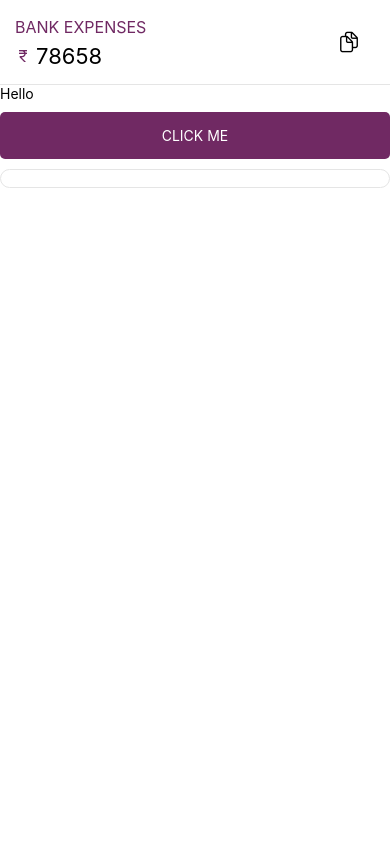
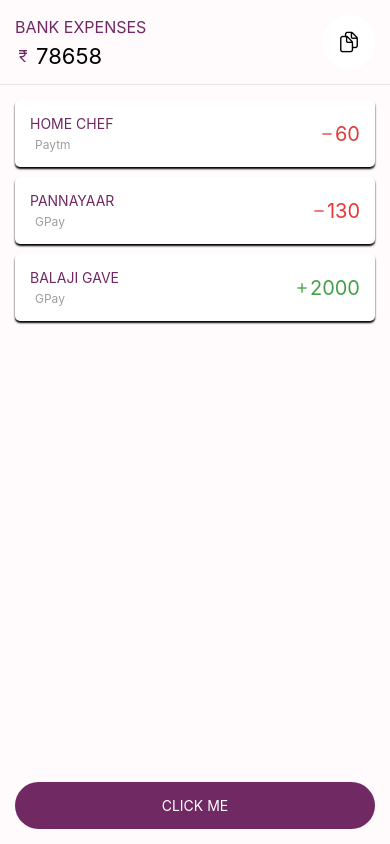
Before and after one commit to ASakkeer/rn-my-journey, a React Native app: screen / in a window 390 px wide. Built offline with nearby package versions, Linux system fonts and the light colour scheme.

Commit message:
Base cord view implememnted

```diff
--- a/App.js
+++ b/App.js
@@ -1,5 +1,6 @@
 import React from 'react';
 import {StyleSheet} from 'react-native';
+import {SafeAreaProvider} from 'react-native-safe-area-context';
 import {
   BreakSpace,
   Button,
@@ -7,23 +8,52 @@ import {
   TextInput,
   View,
 } from './src/components/common';
-import {Header} from './src/components/layout';
-import {WHITE} from './src/utils/colors';
+import {Card, Header} from './src/components/layout';
+import {PRIMARY_LIGHT, WHITE} from './src/utils/colors';
+
+const dummyData = [
+  {
+    id: 1,
+    title: 'HOME CHEF',
+    description: 'Paytm',
+    type: 'd',
+    value: '60',
+  },
+  {
+    id: 2,
+    title: 'PANNAYAAR',
+    description: 'GPay',
+    type: 'd',
+    value: '130',
+  },
+  {
+    id: 3,
+    title: 'BALAJI GAVE',
+    description: 'GPay',
+    type: 'c',
+    value: '2000',
+  },
+];
 
 function App() {
   return (
-    <View flex={1} backgroundColor={WHITE}>
+    <SafeAreaProvider>
+      <View flex={1} backgroundColor={PRIMARY_LIGHT}>
         <Header title="BANK EXPENSES" total={78658} />
-      <Text>Hello</Text>
-      <BreakSpace />
+        <View vPadding={15} hPadding={15} flex={1}>
+          <View flex={1}>
+            {dummyData?.map(item => (
+              <Card itemData={item} key={item?.id} />
+            ))}
+          </View>
           <Button>
             <Text textCenter color={WHITE}>
               CLICK ME
             </Text>
           </Button>
-      <BreakSpace />
-      <TextInput borderWidth={1} borderRadius={50} />
         </View>
+      </View>
+    </SafeAreaProvider>
   );
 }
 
--- a/package.json
+++ b/package.json
@@ -12,6 +12,7 @@
   "dependencies": {
     "react": "18.2.0",
     "react-native": "0.73.4",
+    "react-native-safe-area-context": "^4.9.0",
     "react-native-vector-icons": "^10.0.3"
   },
   "devDependencies": {
--- a/src/components/common/Button.js
+++ b/src/components/common/Button.js
@@ -59,7 +59,7 @@ const styles = StyleSheet.create({
     backgroundColor: PRIMARY,
     paddingVertical: 15,
     paddingHorizontal: 15,
-    borderRadius: 5,
+    borderRadius: 50,
   },
   disabledButton: {
     opacity: 0.4,
--- /dev/null
+++ b/src/components/layout/Card.js
@@ -0,0 +1,77 @@
+import React from 'react';
+import {
+  View,
+  Text,
+  Button,
+  MaterialIcons,
+  Ionicons,
+  MaterialCommunityIcons,
+} from '../common';
+import {StyleSheet} from 'react-native';
+import {
+  DANGER,
+  DARK,
+  GREY_MEDIUM,
+  GREY_X_LIGHT,
+  PRIMARY,
+  SUCCESS,
+  WHITE,
+} from '../../utils/colors';
+
+const Card = React.memo(function Card({itemData, marginBottom = 10}) {
+  return (
+    <View
+      style={[styles.cardContainer, marginBottom && {marginBottom}]}
+      row
+      vPadding={15}
+      hPadding={15}>
+      <View flex={1}>
+        <View style={styles.userInfo} row aCenter>
+          <Text color={PRIMARY}>{itemData?.title}</Text>
+        </View>
+        <View row aCenter>
+          <Text style={styles.balanceText}>{itemData?.description}</Text>
+        </View>
+      </View>
+      <View jCenter row aCenter>
+        <MaterialCommunityIcons
+          name={itemData?.type === 'd' ? 'minus' : 'plus'}
+          color={itemData?.type === 'd' ? DANGER : SUCCESS}
+          size={16}
+        />
+
+        <Text
+          style={styles.total}
+          color={itemData?.type === 'd' ? DANGER : SUCCESS}>
+          {itemData?.value}
+        </Text>
+      </View>
+    </View>
+  );
+});
+
+const styles = StyleSheet.create({
+  cardContainer: {
+    borderColor: GREY_X_LIGHT,
+    backgroundColor: WHITE,
+    borderRadius: 5,
+    shadowColor: '#000',
+    shadowOffset: {width: 0, height: 2},
+    shadowOpacity: 3,
+    shadowRadius: 2,
+    elevation: 2,
+  },
+  userInfo: {
+    marginBottom: 5,
+  },
+  balanceText: {
+    marginLeft: 5,
+    color: GREY_MEDIUM,
+    fontSize: 12,
+  },
+  total: {
+    fontSize: 20,
+  },
+});
+
+export default Card;
--- a/src/components/layout/index.js
+++ b/src/components/layout/index.js
@@ -1,3 +1,4 @@
 import Header from './Header';
+import Card from './Card';
 
-export {Header};
+export {Header, Card};
```
Lines whose indentation alone changed are shown as unchanged.
